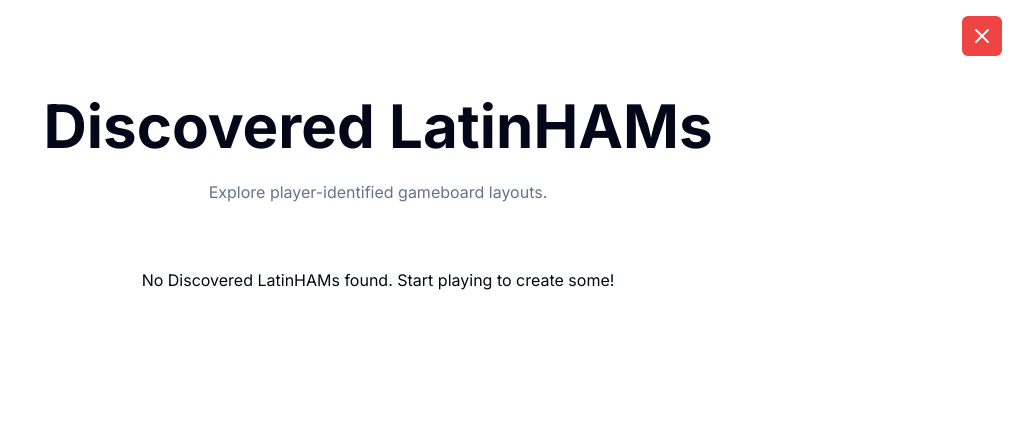
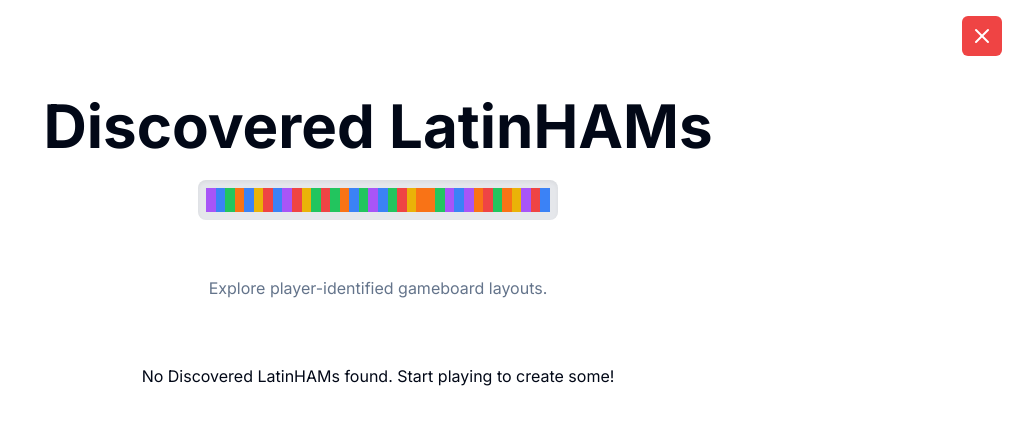
Before and after one commit to willtajer/latinHAM, a Next.js app: page / in a window 1280 px wide. Both pictures are taken after a click on the button "View Discovered LatinHAMs". Shown: the top 424 px of the page, without its empty margins (262-1280 px from the left). Built offline with nearby package versions, Linux system fonts and the light colour scheme; no server answers; the database is empty.

Commit message:
added gamepreview bar to discovered overlay

```diff
--- a/components/DiscoveredLatinHAMsButton.tsx
+++ b/components/DiscoveredLatinHAMsButton.tsx
@@ -5,6 +5,7 @@ import { Button } from "@/components/ui/button"
 import { Grid, X } from "lucide-react"
 import { DiscoveredLatinHAMs } from './DiscoveredLatinHAMs'
 import { motion, AnimatePresence } from 'framer-motion'
+import { GamePreview } from './GamePreview'
 
 export default function DiscoveredLatinHAMsButton() {
   const [isOpen, setIsOpen] = useState(false)
@@ -54,6 +55,11 @@ export default function DiscoveredLatinHAMsButton() {
                 <h1 className="text-4xl sm:text-5xl lg:text-6xl font-bold mb-6 text-center">
                   Discovered LatinHAMs
                 </h1>
+                <div className="flex flex-col items-center justify-center">
+                  <div className="w-[calc(6*3rem+6*0.75rem)] mb-6">
+                    <GamePreview />
+                  </div>
+                </div>
                 <p className="text-center mb-8 text-muted-foreground">
                   Explore player-identified gameboard layouts.
                 </p>
```
